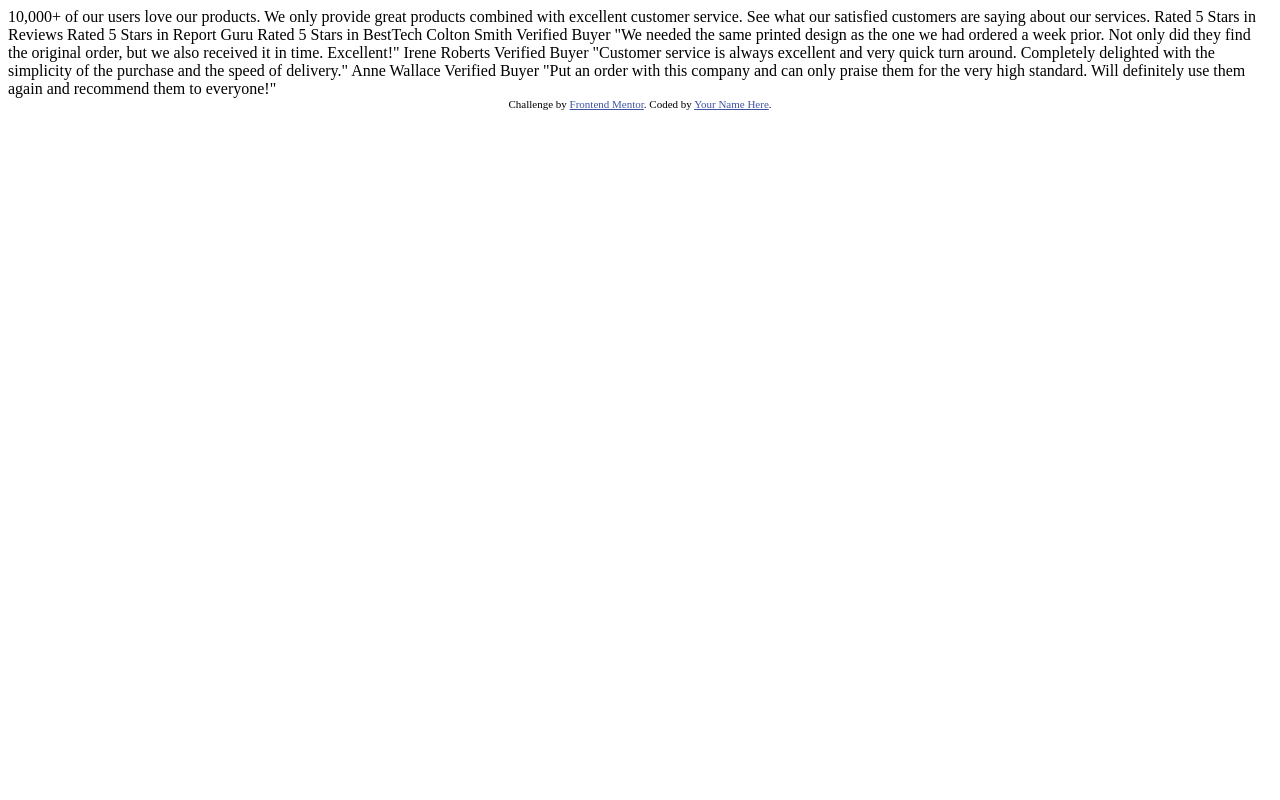
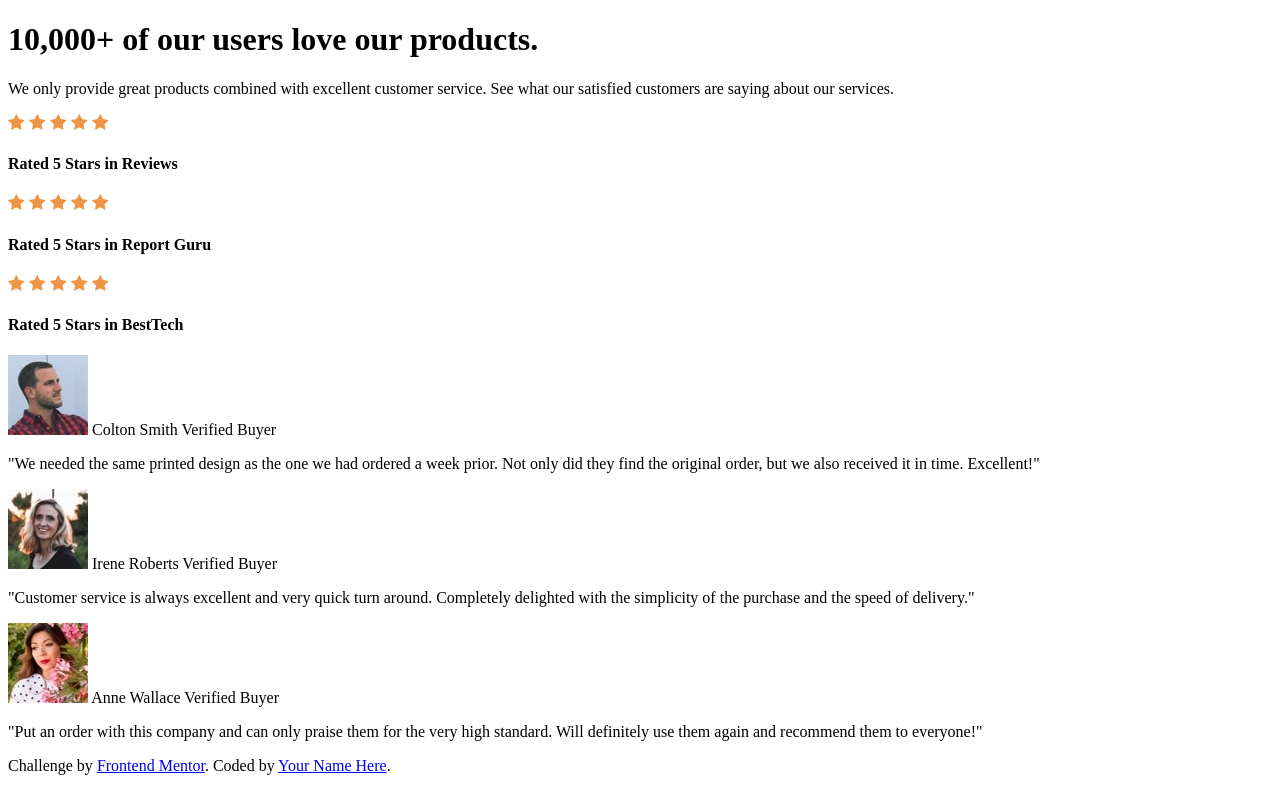
Before and after one commit to pierovasquez/social-proof-section-page, a plain HTML site: page index.html in a window 1280 px wide. Drawn offline with Linux system fonts and the light colour scheme.

Commit message:
putting the text and the images with a correct format

```diff
--- a/index.html
+++ b/index.html
@@ -3,59 +3,91 @@
   <head>
     <meta charset="UTF-8" />
     <meta name="viewport" content="width=device-width, initial-scale=1.0" />
-    <!-- displays site properly based on user's device -->
-
-    <link
-      rel="icon"
-      type="image/png"
-      sizes="32x32"
-      href="./images/favicon-32x32.png"
-    />
+    <link rel="stylesheet" href="styles.css">
+    <link rel="icon" type="image/png" sizes="32x32" href="./images/favicon-32x32.png"/>
 
     <title>Frontend Mentor | Social proof section</title>
 
     <!-- Feel free to remove these styles or customise in your own stylesheet 👍 -->
-    <style>
-      .attribution {
-        font-size: 11px;
-        text-align: center;
-      }
-      .attribution a {
-        color: hsl(228, 45%, 44%);
-      }
-    </style>
   </head>
   <body>
-    10,000+ of our users love our products.
-
+    <div class="container">
+      <header>
+        <h1>10,000+ of our users love our products.</h1>
+        <p>
           We only provide great products combined with excellent customer service.
           See what our satisfied customers are saying about our services.
+       </p>
+      </header>
+      <section class="stars-container">
+        <div class="stars star1">
+          <div class="fivestars">
+            <img src="images/icon-star.svg" alt="Image of stars">
+            <img src="images/icon-star.svg" alt="Image of stars">
+            <img src="images/icon-star.svg" alt="Image of stars">
+            <img src="images/icon-star.svg" alt="Image of stars">
+            <img src="images/icon-star.svg" alt="Image of stars">
+          </div>
+          <h4 class="text">Rated 5 Stars in Reviews</h4>
+        </div>
+        <div class="stars start2">
+          <div class="fivestars">
+            <img src="images/icon-star.svg" alt="Image of stars">
+            <img src="images/icon-star.svg" alt="Image of stars">
+            <img src="images/icon-star.svg" alt="Image of stars">
+            <img src="images/icon-star.svg" alt="Image of stars">
+            <img src="images/icon-star.svg" alt="Image of stars">
+          </div>
+          <h4 class="text">Rated 5 Stars in Report Guru</h4>
+        </div>
+        <div class="stars star3">
+          <div class="fivestars">
+            <img src="images/icon-star.svg" alt="Image of stars">
+            <img src="images/icon-star.svg" alt="Image of stars">
+            <img src="images/icon-star.svg" alt="Image of stars">
+            <img src="images/icon-star.svg" alt="Image of stars">
+            <img src="images/icon-star.svg" alt="Image of stars">
+          </div>
+          <h4 class="text">Rated 5 Stars in BestTech</h4>
+        </div>
+      </section>
 
-    Rated 5 Stars in Reviews
-    Rated 5 Stars in Report Guru
-    Rated 5 Stars in BestTech
+      <div class="cards-container">
+        <div class="cards card1">
+          <img src="images/image-colton.jpg" alt="profile Image">
+          <span class="name">Colton Smith</span>
+          <span class="status">Verified Buyer</span>
+          <p>
+            "We needed the same printed design as the one we had ordered a week prior. Not only did they find the original order, but we also received it in time. Excellent!"
+          </p>
+        </div>
 
-    Colton Smith
-    Verified Buyer
-    "We needed the same printed design as the one we had ordered a week prior.
-    Not only did they find the original order, but we also received it in time.
-    Excellent!"
+        <div class="cards card2">
+          <img src="images/image-irene.jpg" alt="profile Image">
+          <span class="name">Irene Roberts </span>
+          <span class="status">Verified Buyer</span>
+          <p>
+            "Customer service is always excellent and very quick turn around. Completely delighted with the simplicity of the purchase and the speed of delivery."
+          </p>
+        </div>
 
-    Irene Roberts
-    Verified Buyer
-    "Customer service is always excellent and very quick turn around. Completely
-    delighted with the simplicity of the purchase and the speed of delivery."
-
-    Anne Wallace
-    Verified Buyer
-    "Put an order with this company and can only praise them for the very high
-    standard. Will definitely use them again and recommend them to everyone!"
-
+        <div class="cards card3">
+          <img src="images/image-anne.jpg" alt="profile Image">
+          <span class="name">Anne Wallace</span>
+          <span class="status">Verified Buyer</span>
+          <p>
+            "Put an order with this company and can only praise them for the very high standard. Will definitely use them again and recommend them to everyone!"
+          </p>
+        </div>
+      </div>
+      <footer>
         <div class="attribution">
           Challenge by
           <a href="https://www.frontendmentor.io?ref=challenge" target="_blank"
             >Frontend Mentor</a
           >. Coded by <a href="#">Your Name Here</a>.
         </div>
+      </footer>
+    </div>
   </body>
 </html>
```
Lines whose indentation alone changed are shown as unchanged.
